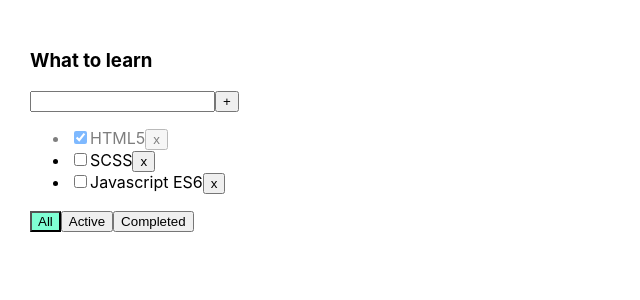
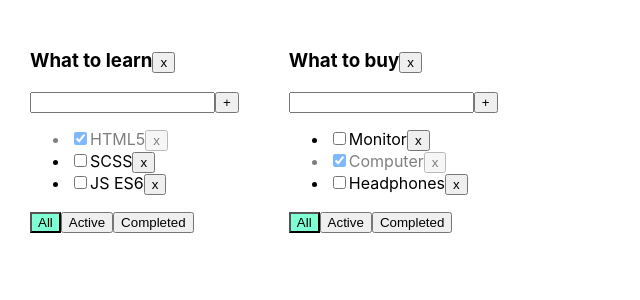
Before and after one commit to wostrau/it-incubator-todolist-ts-01, a React (Create React App) app: page / in a window 1280 px wide. Shown: the top 300 px of the page, without its empty margins (0-640 px from the left). Built offline with nearby package versions, Linux system fonts and the light colour scheme.

Commit message:
Todolist 05 - DONE

```diff
--- a/src/App.tsx
+++ b/src/App.tsx
@@ -1,53 +1,98 @@
 import React, {useState} from 'react';
 import './App.css';
-import {TaskType, Todolist} from './Todolist';
+import {Todolist} from './Todolist';
 import {v1} from 'uuid';
 
-export type FilterValuesType = 'All' | 'Active' | 'Completed';
+export type FilterValuesType = 'all' | 'active' | 'completed';
+export type TodolistType = {
+    id: string
+    title: string
+    filter: FilterValuesType
+}
+type TaskType = {
+    [todolistId: string]: Array<{
+        id: string
+        title: string
+        isDone: boolean
+    }>
+}
 
 function App() {
-    const [tasks, setTask] = useState<TaskType[]>([
+    const todolistId1 = v1();
+    const todolistId2 = v1();
+    const [todolists, setTodolist] = useState<TodolistType[]>([
+        {id: todolistId1, title: 'What to learn', filter: 'all'},
+        {id: todolistId2, title: 'What to buy', filter: 'all'}
+    ]);
+    const [tasks, setTask] = useState<TaskType>({
+        [todolistId1]: [
             {id: v1(), title: 'HTML5', isDone: true},
             {id: v1(), title: 'SCSS', isDone: false},
-        {id: v1(), title: 'Javascript ES6', isDone: false}
-    ]);
-    const [filter, setFilter] = useState<FilterValuesType>('All');
+            {id: v1(), title: 'JS ES6', isDone: false}
+        ],
+        [todolistId2]: [
+            {id: v1(), title: 'Monitor', isDone: false},
+            {id: v1(), title: 'Computer', isDone: true},
+            {id: v1(), title: 'Headphones', isDone: false}
+        ]
+    });
 
-    const removeTask = (id: string) => {
-        setTask(tasks.filter(t => t.id !== id));
+    const removeTask = (id: string, todolistId: string) => {
+        tasks[todolistId] = tasks[todolistId].filter(t => t.id !== id);
+        setTask({...tasks});
     };
-    const addTask = (title: string) => {
+    const addTask = (title: string, todolistId: string) => {
         const newTask = {id: v1(), title: title, isDone: false};
-        setTask([newTask, ...tasks]);
+        tasks[todolistId] = [newTask, ...tasks[todolistId]];
+        setTask({...tasks});
     };
-    const changeFilter = (value: FilterValuesType) => {
-        setFilter(value);
+    const changeFilter = (value: FilterValuesType, todolistId: string) => {
+        const todolist = todolists.find(tl => tl.id === todolistId);
+        if (todolist) {
+            todolist.filter = value;
+            setTodolist([...todolists]);
+        }
     };
-    const changeTaskStatus = (taskId: string, isDone: boolean) => {
-        const task = tasks.find(t => t.id === taskId);
-        if (task) task.isDone = isDone;
-        setTask([...tasks]);
+    const changeTaskStatus = (taskId: string, isDone: boolean, todolistId: string) => {
+        const task = tasks[todolistId].find(t => t.id === taskId);
+        if (task) {
+            task.isDone = isDone;
+            setTask({...tasks});
+        }
+    };
+    const removeTodolist = (todolistId: string) => {
+      const filteredTodolists = todolists.filter(tl => tl.id !== todolistId);
+        setTodolist(filteredTodolists);
+        delete tasks[todolistId];
+        setTask({...tasks});
     };
 
-    let tasksForTodolist = tasks;
-    if (filter === 'Completed') {
-        tasksForTodolist = tasks.filter(t => t.isDone)
+    return (
+        <div className="App">
+            {todolists.map(tl => {
+                let tasksForTodolist = tasks[tl.id];
+                if (tl.filter === 'completed') {
+                    tasksForTodolist = tasksForTodolist.filter(t => t.isDone)
                 }
-    if (filter === 'Active') {
-        tasksForTodolist = tasks.filter(t => !t.isDone)
+                if (tl.filter === 'active') {
+                    tasksForTodolist = tasksForTodolist.filter(t => !t.isDone)
                 }
 
                 return (
-        <div className="App">
                     <Todolist
-                title={'What to learn'}
+                        key={tl.id}
+                        id={tl.id}
+                        title={tl.title}
                         tasks={tasksForTodolist}
-                filter={filter}
+                        filter={tl.filter}
                         removeTask={removeTask}
                         addTask={addTask}
                         changeFilter={changeFilter}
                         changeTaskStatus={changeTaskStatus}
+                        removeTodolist={removeTodolist}
                     />
+                );
+            })}
         </div>
     );
 }
--- a/src/Todolist.tsx
+++ b/src/Todolist.tsx
@@ -3,19 +3,19 @@
 import {FilterValuesType} from './App';
 
 type PropsType = {
-    title: string
-    tasks: TaskType[]
-    filter: FilterValuesType
-    removeTask: (id: string) => void
-    addTask: (title: string) => void
-    changeFilter: (value: FilterValuesType) => void
-    changeTaskStatus: (taskId: string, isDone: boolean) => void
-}
-
-export type TaskType = {
     id: string
     title: string
-    isDone: boolean
+    tasks: Array<{
+        id: string
+        title: string
+        isDone: boolean
+    }>
+    filter: FilterValuesType
+    removeTask: (id: string, todolistId: string) => void
+    addTask: (title: string, todolistId: string) => void
+    changeFilter: (value: FilterValuesType, todolistId: string) => void
+    changeTaskStatus: (taskId: string, isDone: boolean, todolistId: string) => void
+    removeTodolist: (todolistId: string) => void
 }
 
 export const Todolist = (props: PropsType) => {
@@ -26,25 +26,33 @@
     };
     const onClickHandler = () => {
         if (newTaskTitle.trim() !== '') {
-            props.addTask(newTaskTitle.trim());
+            props.addTask(newTaskTitle.trim(), props.id);
             setNewTaskTitle('');
         } else setError('Title is required');
     };
     const onKeyDownHandler = (event: KeyboardEvent<HTMLInputElement>) => {
         setError(null);
         if (event.key === 'Enter') {
-            props.addTask(newTaskTitle);
+            props.addTask(newTaskTitle, props.id);
             setNewTaskTitle('');
         }
     };
-    const onAllClickHandler = () => props.changeFilter('All');
-    const onActiveClickHandler = () => props.changeFilter('Active');
-    const onCompletedClickHandler = () => props.changeFilter('Completed');
+    const onAllClickHandler = () => props.changeFilter('all', props.id);
+    const onActiveClickHandler = () => props.changeFilter('active', props.id);
+    const onCompletedClickHandler = () => props.changeFilter('completed', props.id);
+    const removeTodolistHandler = () => {
+        props.removeTodolist(props.id);
+    };
 
     return (
         <div>
             <div>
-                <h3>{props.title}</h3>
+                <h3>
+                    {props.title}
+                    <button
+                        onClick={removeTodolistHandler}
+                    >x</button>
+                </h3>
                 <div>
                     <input
                         value={newTaskTitle}
@@ -61,10 +69,10 @@
                 <ul>
                     {props.tasks.map(t => {
                         const onClickHandler: MouseEventHandler<HTMLButtonElement> = () => {
-                            props.removeTask(t.id)
+                            props.removeTask(t.id, props.id)
                         };
                         const onChangeHandler = (event: ChangeEvent<HTMLInputElement>) => {
-                            props.changeTaskStatus(t.id, event.currentTarget.checked);
+                            props.changeTaskStatus(t.id, event.currentTarget.checked, props.id);
                         };
 
                         return (
@@ -87,17 +95,17 @@
                 </ul>
                 <div>
                     <button
-                        className={props.filter === 'All' ? 'active-filter' : ''}
+                        className={props.filter === 'all' ? 'active-filter' : ''}
                         onClick={onAllClickHandler}
                     >All
                     </button>
                     <button
-                        className={props.filter === 'Active' ? 'active-filter' : ''}
+                        className={props.filter === 'active' ? 'active-filter' : ''}
                         onClick={onActiveClickHandler}
                     >Active
                     </button>
                     <button
-                        className={props.filter === 'Completed' ? 'active-filter' : ''}
+                        className={props.filter === 'completed' ? 'active-filter' : ''}
                         onClick={onCompletedClickHandler}
                     >Completed
                     </button>
```
Lines whose indentation alone changed are shown as unchanged.
